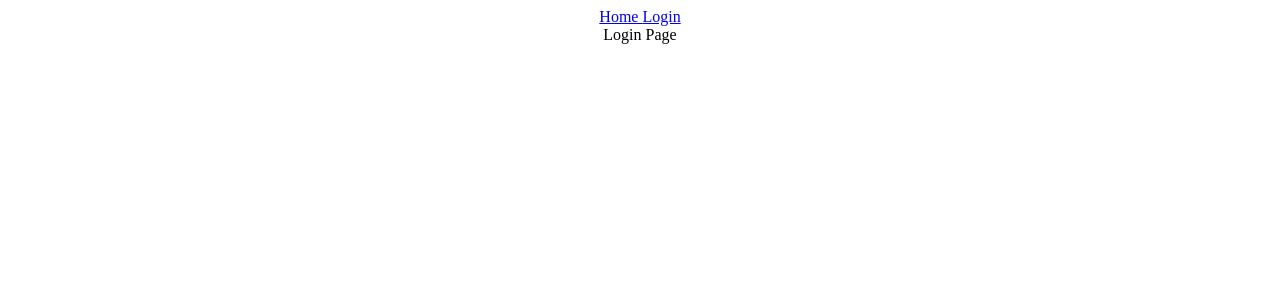
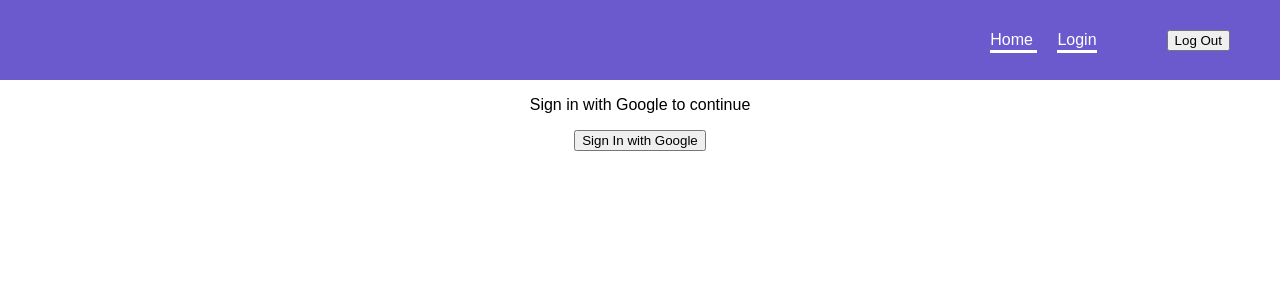
Before and after one commit to ShubhaamTiwary/Firebase-Social-Media, a React (Create React App) app: page /login in a window 1280 px wide. Shown: the top 300 px of the page. Built offline with nearby package versions, Linux system fonts and the light colour scheme; no server answers.

Commit message:
Done with Authentication

```diff
--- a/package.json
+++ b/package.json
@@ -10,8 +10,10 @@
     "@types/node": "^16.18.14",
     "@types/react": "^18.0.28",
     "@types/react-dom": "^18.0.11",
+    "firebase": "^9.17.2",
     "react": "^18.2.0",
     "react-dom": "^18.2.0",
+    "react-firebase-hooks": "^5.1.1",
     "react-router-dom": "^6.8.2",
     "react-scripts": "5.0.1",
     "typescript": "^4.9.5",
--- a/src/App.css
+++ b/src/App.css
@@ -2,37 +2,47 @@
   text-align: center;
 }
 
-.App-logo {
-  height: 40vmin;
-  pointer-events: none;
+body {
+  margin: 0;
+  padding: 0;
+  font-family: Arial, Helvetica, sans-serif;
 }
 
-@media (prefers-reduced-motion: no-preference) {
-  .App-logo {
-    animation: App-logo-spin infinite 20s linear;
-  }
+.navbar {
+  width: 100%;
+  height: 80px;
+  background-color: slateblue;
+  display: flex;
+  align-items: center;
+  justify-content: flex-end;
 }
 
-.App-header {
-  background-color: #282c34;
-  min-height: 100vh;
+.navbar .links {
+  text-align: center;
+  margin-right: 50px;
+}
+
+.links a {
+  color: white;
+  text-decoration: none;
+  border-bottom: 3px solid white;
+  padding-bottom: 2px;
+  margin: 10px;
+}
+
+.navbar .user {
   display: flex;
-  flex-direction: column;
+  justify-content: center;
   align-items: center;
-  justify-content: center;
-  font-size: calc(10px + 2vmin);
+  margin-right: 50px;
+}
+
+.user p {
+  font-size: 15px;
+  margin-right: 10px;
   color: white;
 }
-
-.App-link {
-  color: #61dafb;
+.user img {
+  font-size: 15px;
+  border-radius: 50%;
 }
-
-@keyframes App-logo-spin {
-  from {
-    transform: rotate(0deg);
-  }
-  to {
-    transform: rotate(360deg);
-  }
-}
--- a/src/Pages/login.tsx
+++ b/src/Pages/login.tsx
@@ -1,3 +1,19 @@
+import {auth,provider} from "../config/firebase";
+import {signInWithPopup} from "firebase/auth";
+import {useNavigate} from "react-router-dom";
+
 export const Login =() =>{
-    return <div>Login Page</div>
+    const navigate=useNavigate();
+    const SignInWithGoogle= async () =>{
+        const result = await signInWithPopup(auth,provider);
+        console.log(result);
+        navigate('/');
+    }
+
+    return (
+    <div>
+        <p> Sign in with Google to continue</p>
+        <button onClick={SignInWithGoogle}>Sign In with Google </button>
+    </div>
+    )
 }
--- a/src/components/navbar.tsx
+++ b/src/components/navbar.tsx
@@ -1,9 +1,25 @@
 import { Link } from "react-router-dom"
+import {auth} from "../config/firebase"
+import {useAuthState} from "react-firebase-hooks/auth";
+import {signOut} from "firebase/auth"
+
 export const Navbar =() =>{
+    const [user,loading,error]=useAuthState(auth);
+    const signOutUser = async() =>{
+       await signOut(auth);
+    }
     return(
-    <div>
+    <div className="navbar" >
+        <div className="links">
         <Link to="/">Home </Link>
         <Link to="/login">Login </Link>
+        </div>
+        <div className="user">
+            <p>{user?.displayName}</p>
+            {/* <img src={auth.currentUser?.photoURL || ""} width="100" height="100"/> */}
+            <button onClick={signOutUser}>Log Out</button>
+        </div>
     </div>
+
     )
 }
--- /dev/null
+++ b/src/config/firebase.ts
@@ -0,0 +1,21 @@
+// Import the functions you need from the SDKs you need
+import { initializeApp } from "firebase/app";
+import {getAuth, GoogleAuthProvider} from 'firebase/auth';
+// TODO: Add SDKs for Firebase products that you want to use
+// https://firebase.google.com/docs/web/setup#available-libraries
+
+// Your web app's Firebase configuration
+const firebaseConfig = {
+  apiKey: "AIzaSyCjJr3ill82234S27YjAVWCBRhueVs8EdY",
+  authDomain: "social-media-app-edd0e.firebaseapp.com",
+  projectId: "social-media-app-edd0e",
+  storageBucket: "social-media-app-edd0e.appspot.com",
+  messagingSenderId: "915519905550",
+  appId: "1:915519905550:web:2405ccb6312de4e85fc15f"
+};
+
+// Initialize Firebase
+const app = initializeApp(firebaseConfig);
+
+export const auth = getAuth(app);
+export const provider = new GoogleAuthProvider();
```
Also changed, not shown: 2 other files (tests, documents, lock files or other folders).
